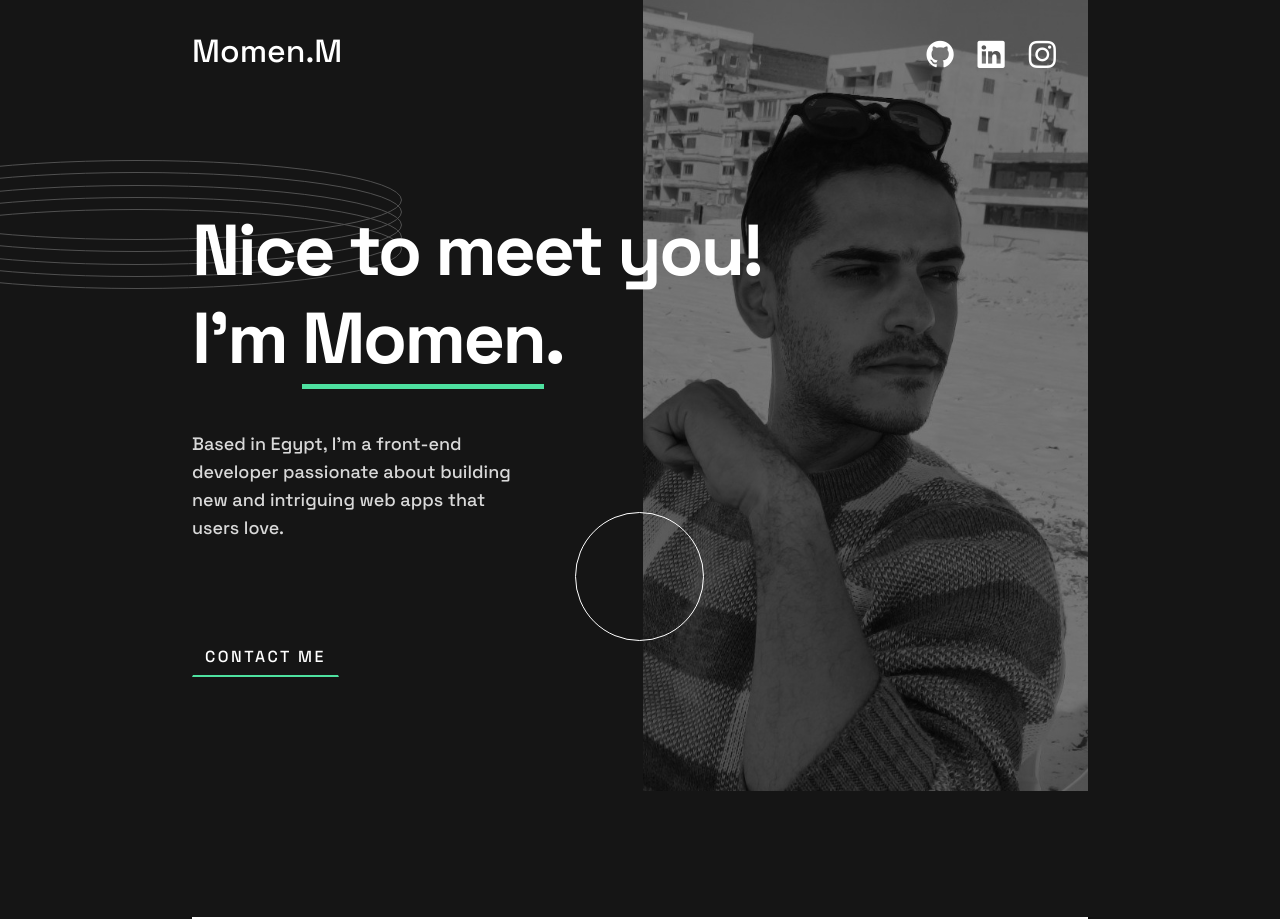
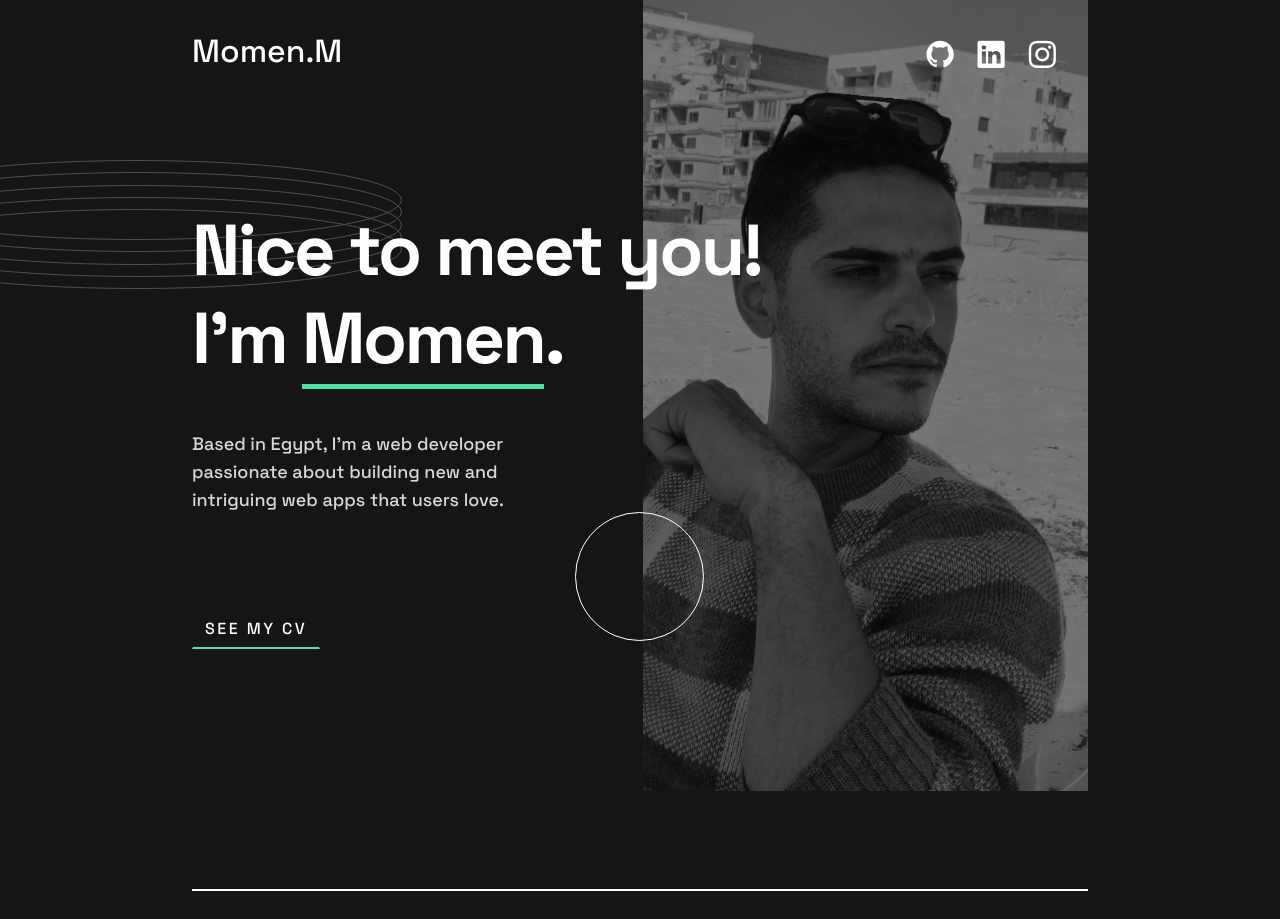
Before and after one commit to Mano4life/MyPortfolio, an Angular app: page / in a window 1280 px wide. After the commit the page ends 891 px from the top, so only its background shows below. Built offline with nearby package versions, Linux system fonts and the light colour scheme.

Commit message:
finished hero section

```diff
--- a/src/app/hero/hero.component.html
+++ b/src/app/hero/hero.component.html
@@ -7,11 +7,11 @@
 
       </h1>
       <p>
-        Based in Egypt, I'm a front-end developer
+        Based in Egypt, I'm a web developer
         passionate about building new and intriguing web apps
         that users love.
       </p>
-      <div class="btn heroBtn">contact me</div>
+      <a [href]="mycv" class="btn heroBtn" target="_blank">see my cv</a>
     </div>
 
     <img class="rings" [src]="ringsPattern" alt="rings" />
--- a/src/app/hero/hero.component.ts
+++ b/src/app/hero/hero.component.ts
@@ -10,4 +10,5 @@ import { Component } from '@angular/core';
 export class HeroComponent {
   circlePattern: string = "assets/pattern-circle.svg";
   ringsPattern: string = "assets/pattern-rings.svg";
+  mycv: string = "https://drive.google.com/file/d/1DWd6J4uJ_4thsYEYUfHuAJMRYndQBmTt/view?usp=sharing"
 }
```
